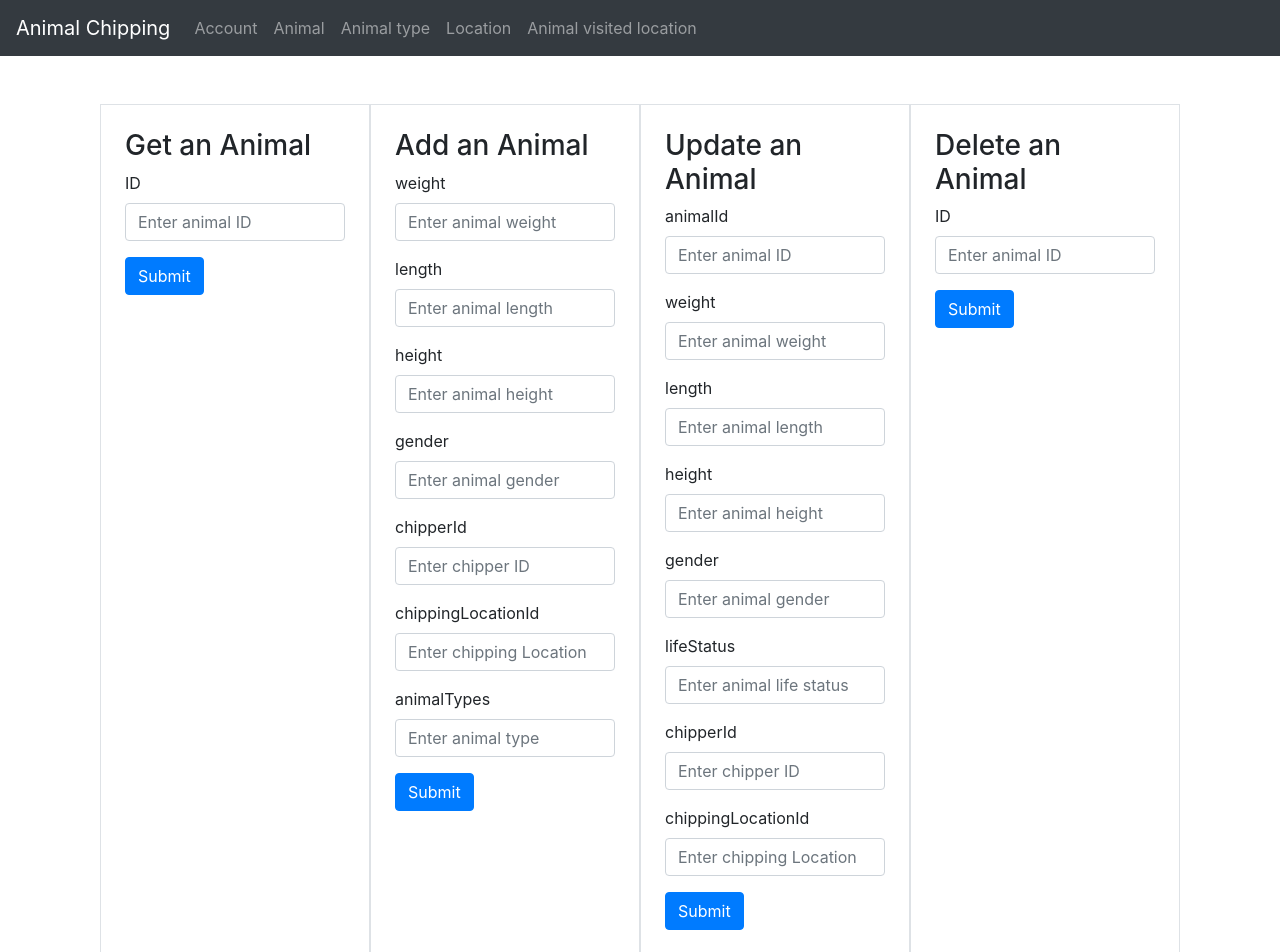
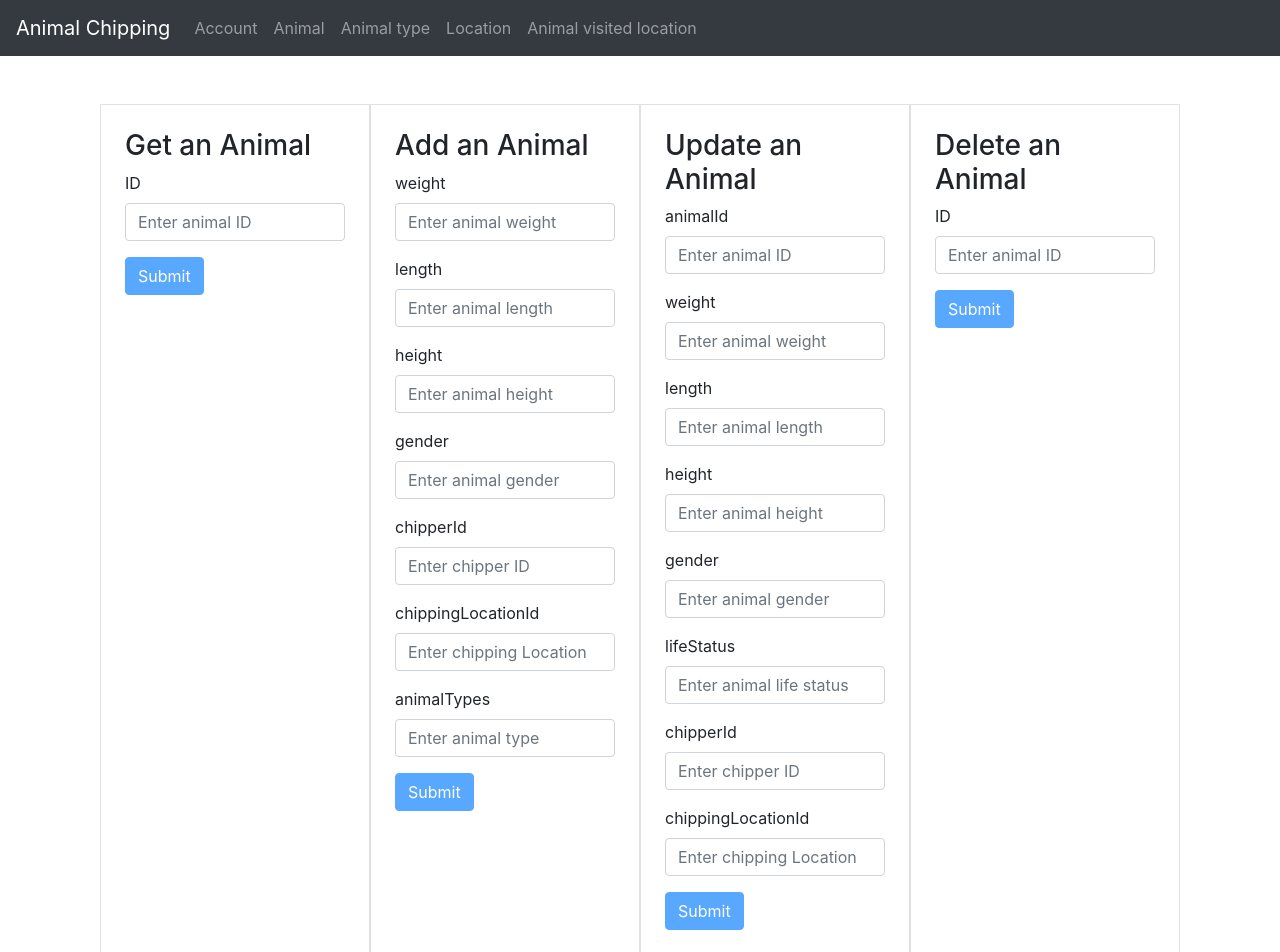
Before and after one commit to krios2146/animal-chipping-api, an Angular app in the folder animal-chipping-front/: page /animal in a window 1280 px wide. Shown: the top 952 px of the page. Built offline with nearby package versions, Linux system fonts and the light colour scheme.

Commit message:
feat: add id validation to the animal component

```diff
--- a/animal-chipping-front/src/app/animal/animal.component.html
+++ b/animal-chipping-front/src/app/animal/animal.component.html
@@ -6,7 +6,7 @@
                 <label for="animalId">ID</label>
                 <input type="number" class="form-control" id="animalId" formControlName="animalId" placeholder="Enter animal ID">
             </div>
-            <button type="submit" class="btn btn-primary">Submit</button>
+            <button [disabled]="findForm.invalid" type="submit" class="btn btn-primary">Submit</button>
         </form>
         <div class="card mt-3" *ngIf="foundedAnimal">
             <div class="card-header">id: {{foundedAnimal}}</div>
@@ -57,7 +57,7 @@
                 <label for="animalTypes">animalTypes</label>
                 <input type="text" class="form-control" id="animalTypes" formControlName="animalTypes" placeholder="Enter animal type">
             </div>
-            <button type="submit" class="btn btn-primary">Submit</button>
+            <button [disabled]="addForm.invalid" type="submit" class="btn btn-primary">Submit</button>
         </form>
         <div class="card mt-3" *ngIf="addedAnimal">
             <div class="card-header">id: {{addedAnimal}}</div>
@@ -112,7 +112,7 @@
                 <label for="chippingLocationId">chippingLocationId</label>
                 <input type="number" class="form-control" id="chippingLocationId" formControlName="chippingLocationId" placeholder="Enter chipping Location ID">
             </div>
-            <button type="submit" class="btn btn-primary">Submit</button>
+            <button [disabled]="updateForm.invalid" type="submit" class="btn btn-primary">Submit</button>
         </form>
         <div class="card mt-3" *ngIf="updatedAnimal">
             <div class="card-header">id: {{updatedAnimal}}</div>
@@ -139,7 +139,7 @@
                 <label for="animalId">ID</label>
                 <input type="text" class="form-control" id="animalId" formControlName="animalId" placeholder="Enter animal ID">
             </div>
-            <button type="submit" class="btn btn-primary">Submit</button>
+            <button [disabled]="deleteForm.invalid" type="submit" class="btn btn-primary">Submit</button>
             <div class="alert alert-success mt-3" role="alert" *ngIf="isAnimalDeleted">
                 Animal has been deleted!
             </div>
--- a/animal-chipping-front/src/app/animal/animal.component.ts
+++ b/animal-chipping-front/src/app/animal/animal.component.ts
@@ -25,32 +25,32 @@ export class AnimalComponent {
 
   constructor(private formBuilder: FormBuilder, private animalService: AnimalService) {
     this.findForm = this.formBuilder.group({
-      animalId: [null, [Validators.required]]
+      animalId: [null, [Validators.required, Validators.min(1)]]
     });
 
     this.addForm = this.formBuilder.group({
-      weight: [null, [Validators.required]],
-      length: [null, [Validators.required]],
-      height: [null, [Validators.required]],
+      weight: [null, [Validators.required, Validators.min(1)]],
+      length: [null, [Validators.required, Validators.min(1)]],
+      height: [null, [Validators.required, Validators.min(1)]],
       gender: [null, [Validators.required]],
-      chipperId: [null, [Validators.required]],
-      chippingLocationId: [null, [Validators.required]],
+      chipperId: [null, [Validators.required, Validators.min(1)]],
+      chippingLocationId: [null, [Validators.required, Validators.min(1)]],
       animalTypes: [null, [Validators.required]]
     });
 
     this.updateForm = this.formBuilder.group({
-      animalId: [null, [Validators.required]],
-      weight: [null, [Validators.required]],
-      length: [null, [Validators.required]],
-      height: [null, [Validators.required]],
+      animalId: [null, [Validators.required, Validators.min(1)]],
+      weight: [null, [Validators.required, Validators.min(1)]],
+      length: [null, [Validators.required, Validators.min(1)]],
+      height: [null, [Validators.required, Validators.min(1)]],
       gender: [null, [Validators.required]],
-      chipperId: [null, [Validators.required]],
-      chippingLocationId: [null, [Validators.required]],
+      chipperId: [null, [Validators.required, Validators.min(1)]],
+      chippingLocationId: [null, [Validators.required, Validators.min(1)]],
       lifeStatus: [null, [Validators.required]]
     });
 
     this.deleteForm = this.formBuilder.group({
-      animalId: [null, [Validators.required]]
+      animalId: [null, [Validators.required, Validators.min(1)]]
     });
   }
 
```
